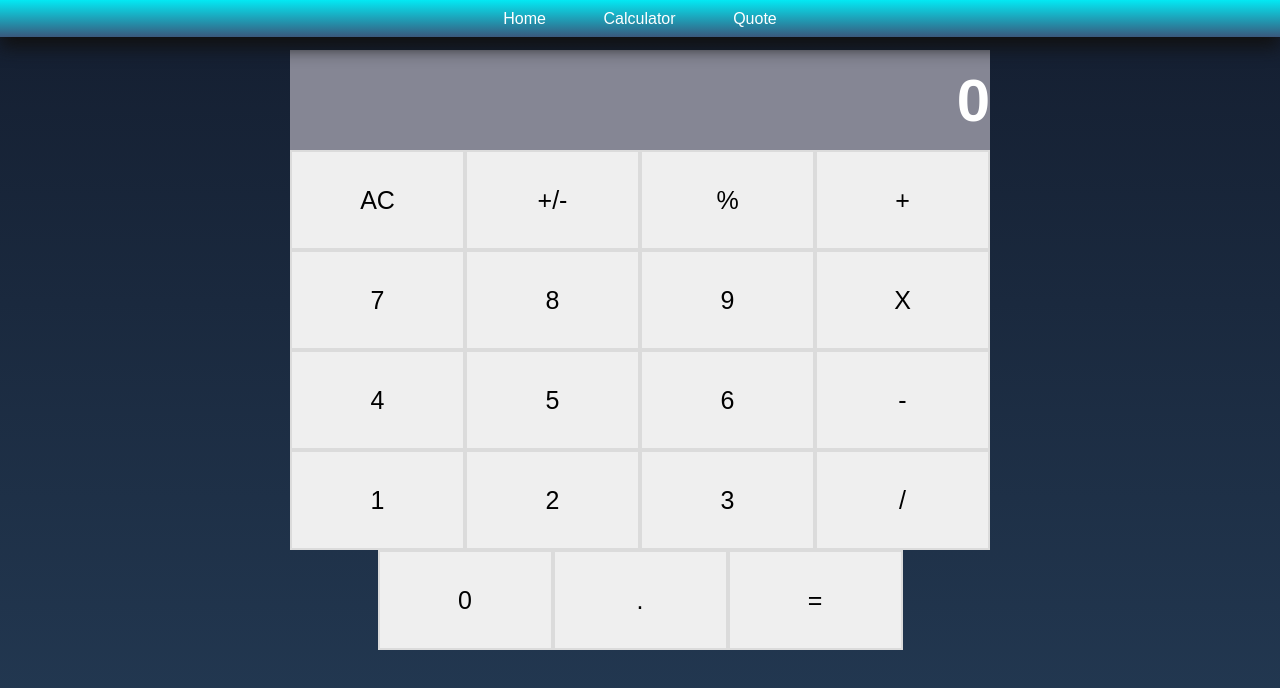
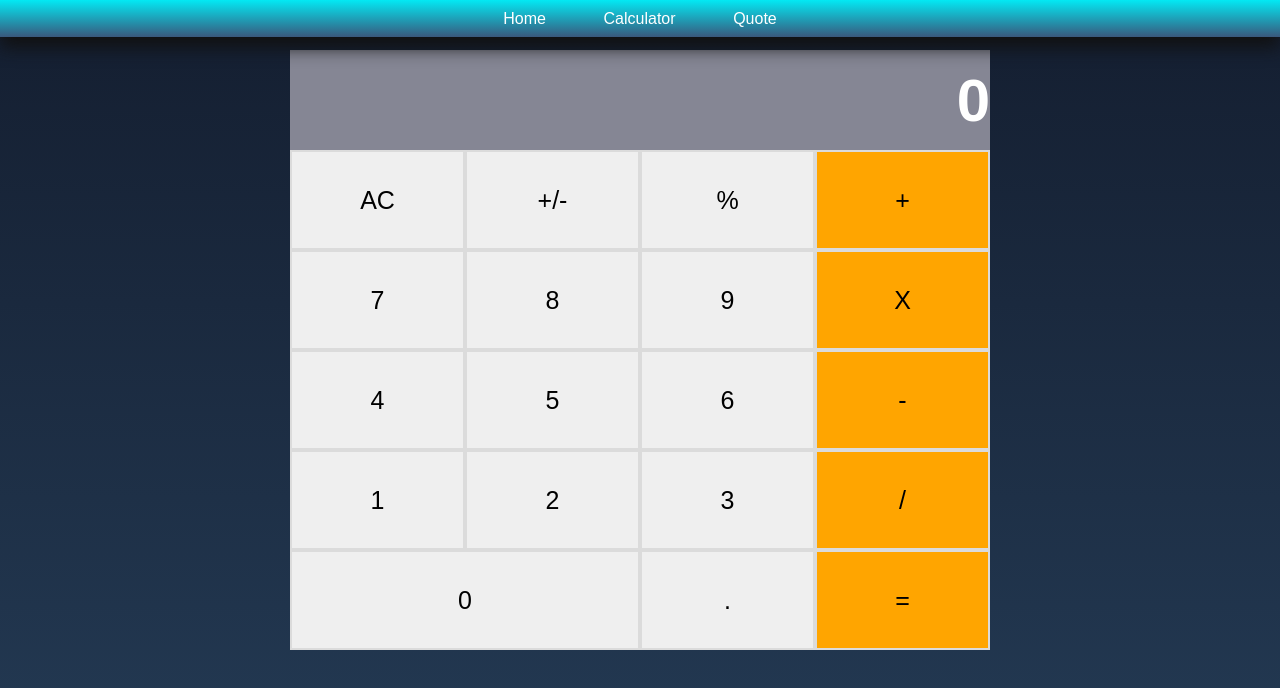
Before and after one commit to chinweokwu/Calculator-App, a React (Create React App) app: page /calculator in a window 1280 px wide. Shown: the top 688 px of the page. Built offline with nearby package versions, Linux system fonts and the light colour scheme.

Commit message:
add conditional styling

```diff
--- a/src/components/button.js
+++ b/src/components/button.js
@@ -3,6 +3,7 @@ import PropTypes from 'prop-types';
 /* eslint-disable react/prop-types, no-console, arrow-body-style */
 const Button = props => {
   const { name } = props;
+  const operators = ['/', 'X', '+', '-', '='];
 
   function handleClick() {
     props.buttonPressed(name);
@@ -14,6 +15,7 @@ const Button = props => {
       className="btn"
       onClick={handleClick}
       id={name}
+      style={{ 'background-color': operators.includes(name) ? 'orange' : '', width: name === '0' ? '50%' : '25%' }}
     >
       {name}
     </button>
--- a/src/index.css
+++ b/src/index.css
@@ -29,7 +29,7 @@ body {
 }
 
 .btn {
-  width: 25%;
+
   height: 100px;
   color: #000;
   border: 2px solid #dbdbdb;
```
